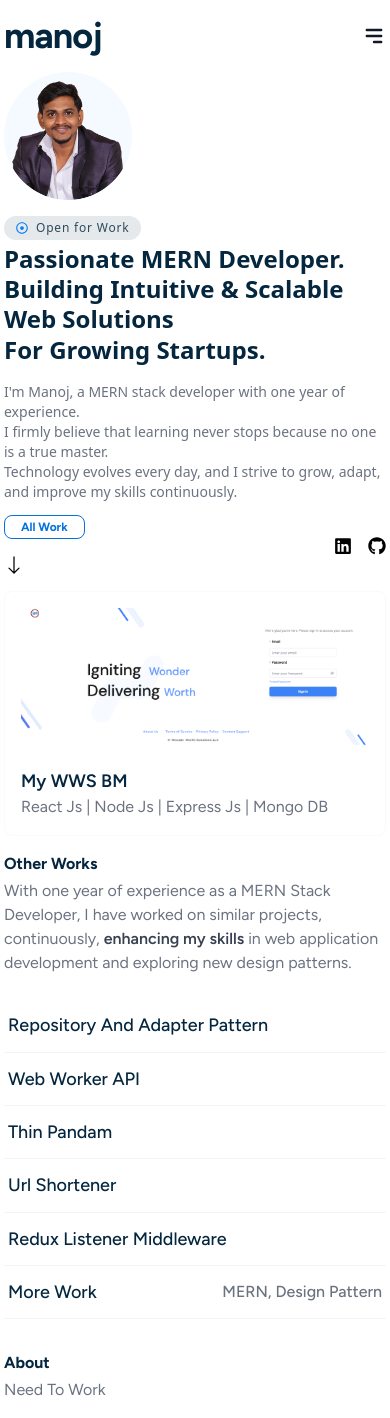
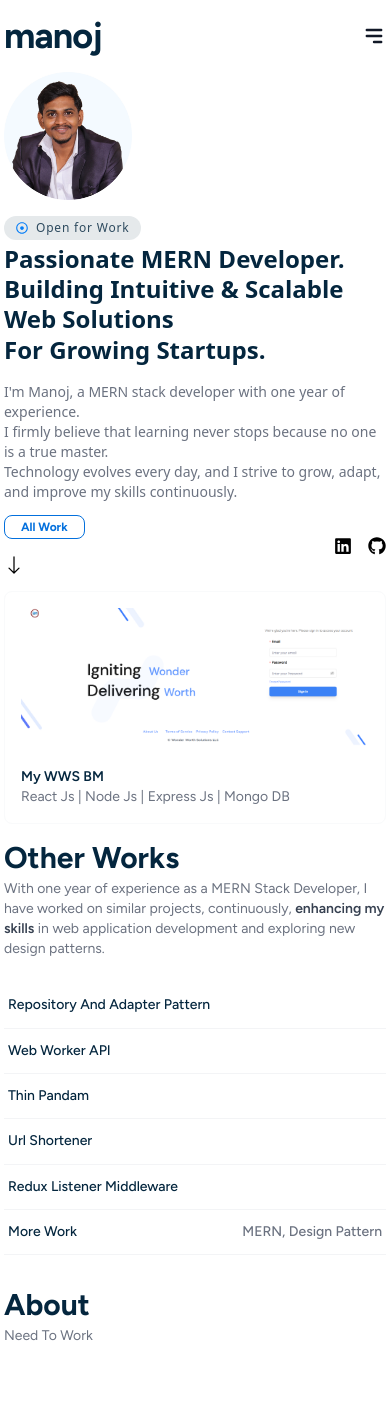
Before and after one commit to naren-naresh/Narendiran_portfolio, a React (Vite) app: page / in a window 390 px wide. After the commit the page ends 1362 px from the top, so only its background shows below. Built offline with nearby package versions, Linux system fonts and the light colour scheme.

Commit message:
Fixed Font Size for mobile devices

```diff
--- a/src/Pages/PorFolio Footer/Footer.jsx
+++ b/src/Pages/PorFolio Footer/Footer.jsx
@@ -3,10 +3,10 @@ import React from 'react'
 const Footer = () => {
   return (
     <div id="Footer-Section" className="container mx-auto px-1 md:px-0 lg:px-28 py-4 font-figtree w-full">
-        <div className="font-bold lg:text-5xl text-[#04263e]">
+        <div className="font-bold text-3xl md:text-5xl lg:text-5xl text-[#04263e]">
             About
         </div>
-        <div className="text-gray-500 text-base lg:w-[60%] mt-[0.8%]">
+        <div className="text-gray-500 text-sm md:text-base lg:text-base lg:w-[60%] mt-[0.8%]">
             Need To Work
         </div>
     </div>
--- a/src/Pages/PortFolio Body/Body.jsx
+++ b/src/Pages/PortFolio Body/Body.jsx
@@ -13,18 +13,18 @@ const Body = () => {
               alt="Project"
               className="max-w-full transition-transform duration-300 ease-in-out hover:-translate-y-1 hover:cursor-pointer"
             />
-            <h2 className="text-lg font-semibold text-[#04263e] hover:cursor-pointer">
+            <h2 className="text-sm md:text-lg lg:text-lg font-semibold text-[#04263e] hover:cursor-pointer">
               {work?.title}
             </h2>
-            <p className="text-gray-500 text-base">{work?.description}</p>
+            <p className="text-gray-500 text-sm md:text-base lg:text-base">{work?.description}</p>
           </div>
         ))}
       </div>
 
       {/* Other Works Section */}
       <div className="mt-4">
-        <div className="font-bold lg:text-5xl text-[#04263e]">Other Works</div>
-        <div className="text-gray-500 text-base lg:w-[60%] mt-[0.8%]">
+        <div className="font-bold text-3xl md:text-5xl lg:text-5xl text-[#04263e]">Other Works</div>
+        <div className="text-gray-500 text-sm md:text-base lg:text-base lg:w-[60%] mt-[0.8%]">
         With one year of experience as a MERN Stack Developer, I have worked on similar projects, continuously,{" "}
           <span className="font-semibold text-gray-700">enhancing my skills</span> in web application development and exploring new design patterns.
         </div>
@@ -35,8 +35,8 @@ const Body = () => {
         {otherWorks?.map((work, index) => {
           return <div key={work.id}>
               <a href={work.appLink}  target="_blank" className="flex justify-between items-center transition-all duration-500  border-gray-200 px-1 py-3  hover:bg-blue-50 hover:rounded-lg hover:px-3   ">
-                <span className="text-lg font-medium  text-[#04263e] "> {work?.title}</span>
-                <span className={`text-gray-500 font-medium text-base cursor-default ${work.id==="99"?null:"hidden"} md:inline`}>{work.techStacks}</span>
+                <span className=" text-sm md:text-lg lg:text-lg font-medium  text-[#04263e] "> {work?.title}</span>
+                <span className={`text-gray-500 font-medium text-sm md:text-base lg:text-base cursor-default ${work.id==="99"?null:"hidden"} md:inline`}>{work.techStacks}</span>
               </a>
               <div className="border-t mt-[0.1%] border-gray-100" />
             </div>
```
